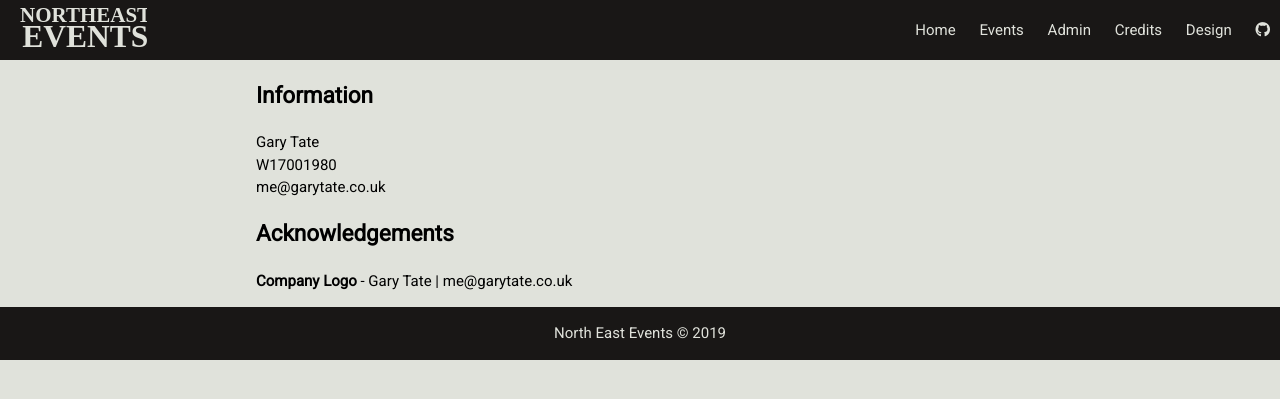
After one commit to garytate/north-east-events, a PHP site: page /credits.php in a window 1280 px wide. The commit adds this page. Shown: the top 399 px of the page. Run offline with PHP 8.4, Linux system fonts and the light colour scheme; style sheets or scripts are compiled from the project's sources; some libraries are stand-ins or nearby versions.

Commit message:
Began work on the credits page.

```diff
--- /dev/null
+++ b/credits.php
@@ -0,0 +1,61 @@
+<!DOCTYPE html>
+<html lang="en">
+
+<head>
+
+    <!-- Meta Descriptions & Setup -->
+    <meta charset="UTF-8">
+    <meta name="viewport" content="width=device-width, initial-scale=1.0">
+    <meta http-equiv="X-UA-Compatible" content="ie=edge">
+
+    <!-- SEO Tags -->
+    <meta name="author" content="Gary Tate">
+    <meta name="description" content="Come join us for updates on the best events in the North East of England!">
+    <meta name="keywords" content="newcastle, north east, events, tickets, things to do">
+
+    <!-- Imported links -->
+    <link rel="stylesheet" href="./css/style.css">
+    <script src="./js/events.js"></script>
+    <link href="https://fonts.googleapis.com/css?family=Roboto&display=swap" rel="stylesheet">
+    <script src="https://kit.fontawesome.com/5c6ddc6d04.js" crossorigin="anonymous"></script>
+
+    <!-- Website Title -->
+    <title>North East Events &bull; Credits</title>
+
+</head>
+
+<body>
+
+    <!-- Top Bar, Navigation + Title -->
+    <header>
+
+        <img src="./assets/logo.svg" class="logo">
+
+        <!-- Navigation *Right-Aligned* -->
+        <nav>
+            <a href="index.php" >Home</a>
+            <a href="events.php">Events</a>
+            <a href="admin.php">Admin</a>
+            <a href="credits.php">Credits</a>
+            <a href="./assets/pdf/Web Dev Assignment 1.pdf">Design</a>
+            <a href="https://github.com/garytate/north-east-events"><i class="fab fa-github"></i></a>
+        </nav>
+    </header>
+
+	<section class="credits">
+		<div class="container">
+		<h1>Information</h1>
+		<p>Gary Tate<br>W17001980<br>me@garytate.co.uk</p>
+		<h1>Acknowledgements</h1>
+		<p><b>Company Logo</b> - Gary Tate | me@garytate.co.uk</p>
+		</div>
+	</section>
+
+    <footer>
+        <p>North East Events &copy; 2019</p>
+    </footer>
+
+</body>
+
+</html>
+</html>
--- a/sass/style.scss
+++ b/sass/style.scss
@@ -11,14 +11,8 @@ $primary_font: 'Roboto', sans-serif;
 $color_primary: #191716;
 $color_secondary: #E0E2DB;
 
-/* Responsive Design */
-$small-width: 560px;
-$centered-width: 1125px;
-$single-card: 800px;
-
-/* Global Styles */
-
 body {
+  background-color: $color_secondary;
   font-family: $primary_font;
   font-size: 15px;
   line-height: 1.5;
@@ -26,15 +20,10 @@ body {
   margin: 0;
 }
 
-ul {
-  margin: 0;
-  padding: 0;
-}
-
 /* Used throughout the website to
    hold the web page in the middle. */
 .container {
-  width: 90%;
+  width: 60%;
   margin: auto;
   overflow: hidden;
 }
```
Also changed, not shown: other parts of sass/style.scss (+0 -37 lines).
